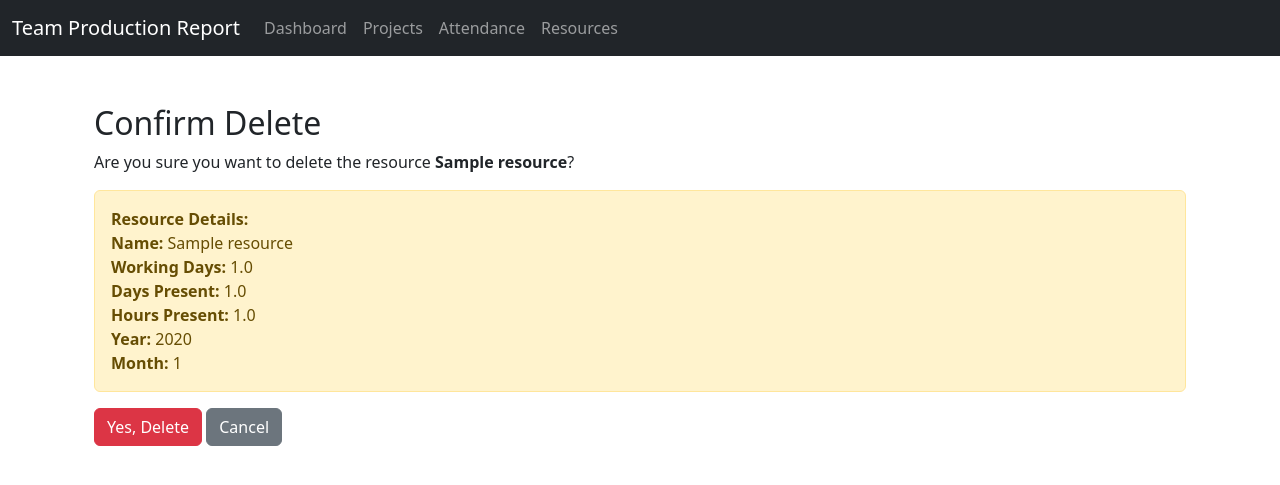
After one commit to Samarth-Prajapati/Django_Project_1, a Django app: page /resources/delete/1/ in a window 1280 px wide. The commit adds this page. Shown: the top 485 px of the page. Run offline with Django 5.2, Linux system fonts and the light colour scheme; tables that the repository leaves empty hold one stand-in row (values such as "Sample post").

Commit message:
updated minor details

```diff
--- a/projects/views.py
+++ b/projects/views.py
@@ -489,6 +489,7 @@ def attendance_home(request):
 
     # Clamp to [0, 100] to avoid negative or >100 values
     team_productivity_percentage = max(0, min(100, team_productivity_percentage))
+    not_productive_percentage = 100 - team_productivity_percentage
 
     # --- PIE CHART GENERATION FOR OVERALL PRODUCTIVITY ---
     pie_chart_base64 = None
@@ -496,7 +497,7 @@ def attendance_home(request):
         # Only generate chart if we have meaningful data
         if team_productivity_hours > 0 or expected_hours > 0:
             labels = ['Productive', 'Not Productive']
-            sizes = [team_productivity_percentage, 100 - team_productivity_percentage]
+            sizes = [team_productivity_percentage, not_productive_percentage]
             colors = ['#4CAF50', '#FF5252']
 
             # Create figure with specific size and DPI for better quality
@@ -537,6 +538,7 @@ def attendance_home(request):
         'total_project_non_billable_hours': total_project_non_billable_hours,
         'presence_percentage': presence_percentage,
         'team_productivity_percentage': team_productivity_percentage,
+        'not_productive_percentage': not_productive_percentage,
         'team_productivity_hours': team_productivity_hours,
         'pie_chart_base64': pie_chart_base64,
         'year': year,
--- a/resources/models.py
+++ b/resources/models.py
@@ -58,9 +58,11 @@ class Resource(models.Model):
         if not self.working_days:
             self.working_days = self.get_working_days(self.year, self.month)
 
-        # Auto-calculate present hours if not provided
-        if self.present_day and not self.present_hours:
+        # Auto-calculate present hours based on present_day (always recalculate)
+        if self.present_day:
             self.present_hours = self.present_day * 8
+        else:
+            self.present_hours = 0
 
         super().save(*args, **kwargs)
 
--- /dev/null
+++ b/resources/templates/resources/resource_confirm_delete.html
@@ -0,0 +1,29 @@
+{% extends 'base.html' %} {% block title %}Delete Resource{% endblock %} {% block content %}
+<div class="container mt-5">
+  <h2>Confirm Delete</h2>
+  <p>
+    Are you sure you want to delete the resource
+    <strong>{{ resource.resource_name }}</strong>?
+  </p>
+
+  <div class="alert alert-warning">
+    <strong>Resource Details:</strong><br />
+    <strong>Name:</strong> {{ resource.resource_name }}<br />
+    <strong>Working Days:</strong> {{ resource.working_days }}<br />
+    <strong>Days Present:</strong> {{ resource.present_day }}<br />
+    <strong>Hours Present:</strong> {{ resource.present_hours }}<br />
+    <strong>Year:</strong> {{ resource.year }}<br />
+    <strong>Month:</strong> {{ resource.month }}
+  </div>
+
+  <form method="post">
+    {% csrf_token %}
+    <button type="submit" class="btn btn-danger">
+      <i class="fas fa-trash"></i> Yes, Delete
+    </button>
+    <a href="{% url 'resources:resource_list' %}" class="btn btn-secondary">
+      <i class="fas fa-arrow-left"></i> Cancel
+    </a>
+  </form>
+</div>
+{% endblock %}
--- a/resources/views.py
+++ b/resources/views.py
@@ -47,5 +47,5 @@ def resource_delete(request, pk):
     if request.method == 'POST':
         resource.delete()
         messages.success(request, 'Resource deleted successfully.')
-        return redirect('resource_list')
+        return redirect('resources:resource_list')
     return render(request, 'resources/resource_confirm_delete.html', {'resource': resource})
```
Also changed, not shown: resources/forms.py (+12 -2 lines), templates/attendance/attendance_home.html (+5 -8 lines).
